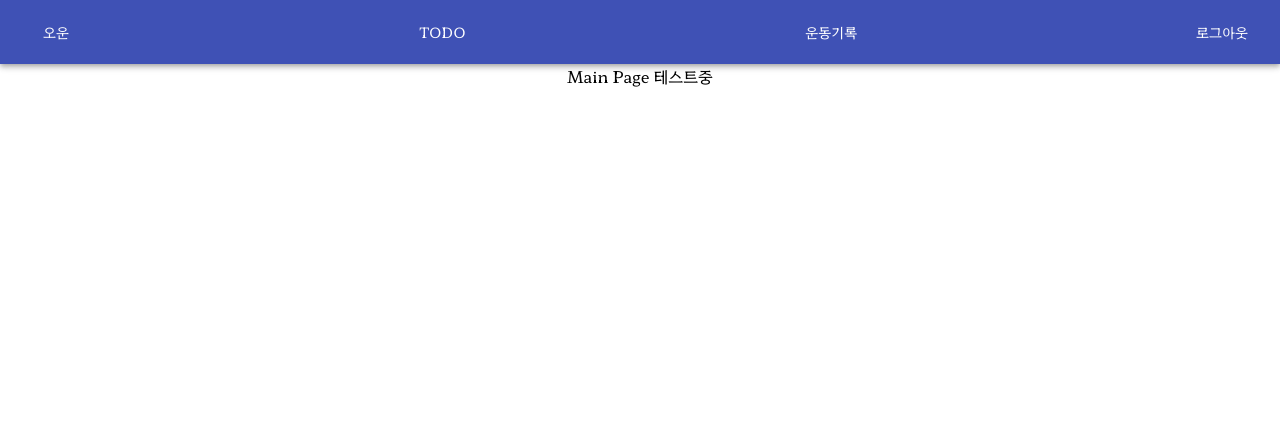
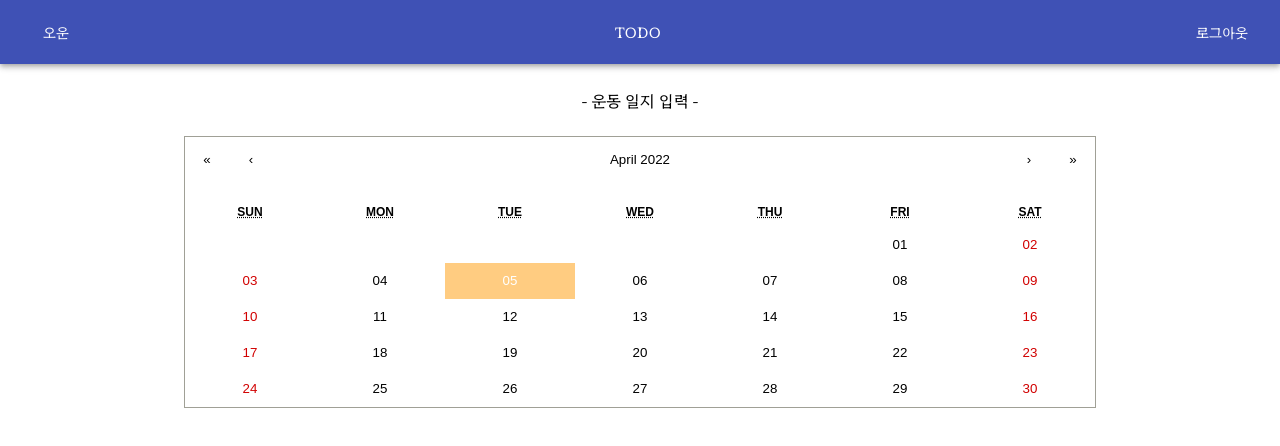
Before and after one commit to TEAM-maximum/workout-log-fe, a React (Create React App) app: page / in a window 1280 px wide. Shown: the top 446 px of the page. Built offline with nearby package versions, Linux system fonts and the light colour scheme; a web font is replaced by a local one.

Commit message:
Feat: 캘린더 기능 추가(클릭 시 해당 날짜 운동일지 작성)

```diff
--- a/package.json
+++ b/package.json
@@ -8,7 +8,9 @@
     "@testing-library/jest-dom": "^5.16.3",
     "@testing-library/react": "^12.1.4",
     "@testing-library/user-event": "^13.5.0",
+    "moment": "^2.29.2",
     "react": "^17.0.2",
+    "react-calendar": "^3.7.0",
     "react-dom": "^17.0.2",
     "react-router-dom": "^6.3.0",
     "react-scripts": "5.0.0",
--- a/src/App.js
+++ b/src/App.js
@@ -1,16 +1,48 @@
-import "./App.css";
+import React, {useState, useEffect} from "react";
+import { Container, Divider, Grid, Typography } from "@material-ui/core";
+import moment from 'moment'
+
+// import "./App.css";
+import WorkoutLog from "./workoutLog/WorkoutLog";
+import Calendar from 'react-calendar';
+import './calendar.css'
 
 const App = () => {
-  /* 로딩중이 아닐 때 렌더링 할 부분 */
+  const [value, onChange] = useState(new Date());
+  const [logPage, setLogPage] = useState(false);
+
+  useEffect(()=> {
+    console.log(value)
+  }, [value]);
+
+  const nextPage = (value) => {
+    onChange(value);
+    setLogPage(true)
+  }
+
+  var calendarComp = (
+    <Grid container>
+
+      <Grid item xs={12} sm={12}>
+        <br/>
+        <Typography align="center">- 운동 일지 입력 -</Typography>
+        <br/>
+        <Calendar onChange={onChange} value={value}
+        calendarType="US"
+        formatDay={(locale, date) => moment(date).format("DD")} // 날짜 표기 '일' 제거
+        showNeighboringMonth={false} //  이전, 이후 달의 날짜는 보이지 않도록 설정
+        onClickDay = {(value, event) => {nextPage(value)}}
+        />
+      </Grid>
+    </Grid>
+  );
 
   return (
-
-  <div className="App">
-    <div>
-      Main Page 테스트중
+    <div className="App">
+      <Container maxWidth="md">
+        <div>{logPage ? <WorkoutLog date={value} previousPage={setLogPage} ></WorkoutLog> : calendarComp}</div>
+      </Container>
     </div>
-  </div>
-
   );
 };
 
--- a/src/AppRouter.js
+++ b/src/AppRouter.js
@@ -24,8 +24,6 @@
             </Route>
             <Route path="/" element={<App />}>
             </Route>
-            <Route path="/workoutLog" element={<WorkoutLog />}>
-            </Route>
           </Routes>
         </div>
       </Router>
--- a/src/Navbar.js
+++ b/src/Navbar.js
@@ -21,12 +21,6 @@
             </Grid>
 
             <Grid>
-            <Button href="/WorkoutLog" color="inherit" >
-                운동기록
-            </Button>
-            </Grid>
-
-            <Grid>
             <Button color="inherit" onClick={signout}>
                 로그아웃
             </Button>
--- /dev/null
+++ b/src/calendar.css
@@ -0,0 +1,117 @@
+.react-calendar {
+  width: 100%;
+  max-width: 100%;
+  background: white;
+  border: 1px solid #a0a096;
+  font-family: Arial, Helvetica, sans-serif;
+  line-height: 1.125em;
+}
+.react-calendar--doubleView {
+  width: 700px;
+}
+.react-calendar--doubleView .react-calendar__viewContainer {
+  display: flex;
+  margin: -0.5em;
+}
+.react-calendar--doubleView .react-calendar__viewContainer > * {
+  width: 50%;
+  margin: 0.5em;
+}
+.react-calendar,
+.react-calendar *,
+.react-calendar *:before,
+.react-calendar *:after {
+  -moz-box-sizing: border-box;
+  -webkit-box-sizing: border-box;
+  box-sizing: border-box;
+}
+.react-calendar button {
+  margin: 0;
+  border: 0;
+  outline: none;
+}
+.react-calendar button:enabled:hover {
+  cursor: pointer;
+}
+.react-calendar__navigation {
+  display: flex;
+  height: 44px;
+  margin-bottom: 1em;
+}
+.react-calendar__navigation button {
+  min-width: 44px;
+  background: none;
+}
+.react-calendar__navigation button:disabled {
+  background-color: #f0f0f0;
+}
+.react-calendar__navigation button:enabled:hover,
+.react-calendar__navigation button:enabled:focus {
+  background-color: #e6e6e6;
+}
+.react-calendar__month-view__weekdays {
+  text-align: center;
+  text-transform: uppercase;
+  font-weight: bold;
+  font-size: 0.75em;
+}
+.react-calendar__month-view__weekdays__weekday {
+  padding: 0.5em;
+}
+.react-calendar__month-view__weekNumbers .react-calendar__tile {
+  display: flex;
+  align-items: center;
+  justify-content: center;
+  font-size: 0.75em;
+  font-weight: bold;
+}
+.react-calendar__month-view__days__day--weekend {
+  color: #d10000;
+}
+.react-calendar__month-view__days__day--neighboringMonth {
+  color: #757575;
+}
+.react-calendar__year-view .react-calendar__tile,
+.react-calendar__decade-view .react-calendar__tile,
+.react-calendar__century-view .react-calendar__tile {
+  padding: 2em 0.5em;
+}
+.react-calendar__tile {
+  max-width: 100%;
+  padding: 10px 6.6667px;
+  background: none;
+  text-align: center;
+  line-height: 16px;
+}
+.react-calendar__tile:disabled {
+  background-color: #f0f0f0;
+}
+.react-calendar__tile:enabled:hover,
+.react-calendar__tile:enabled:focus {
+  background-color: #e6e6e6;
+}
+.react-calendar__tile--now {
+  background: #ffff76;
+}
+.react-calendar__tile--now:enabled:hover,
+.react-calendar__tile--now:enabled:focus {
+  background: #ffffa9;
+}
+.react-calendar__tile--hasActive {
+  background: #76baff;
+}
+.react-calendar__tile--hasActive:enabled:hover,
+.react-calendar__tile--hasActive:enabled:focus {
+  background: #a9d4ff;
+}
+.react-calendar__tile--active {
+  background: #ff99007e;
+  color: white;
+}
+.react-calendar__tile--active:enabled:hover,
+.react-calendar__tile--active:enabled:focus {
+  background: #1087ff;
+}
+.react-calendar--selectRange .react-calendar__tile--hover {
+  background-color: #e6e6e6;
+}
--- a/src/workoutLog/WorkoutLog.js
+++ b/src/workoutLog/WorkoutLog.js
@@ -1,13 +1,14 @@
 import React, {useState, useEffect} from "react";
 import { Container, Button, Divider, Typography } from "@material-ui/core";
+import moment from 'moment'
 
 import WorkoutLogAdd from "./WorkoutLogAdd";
 import WorkoutLogSetItem from "./WorkoutLogSetItem";
 
 import { call } from "../service/ApiService";
 
-const WorkoutLog = () => {
-    const [date, setDate] = useState("2022-02-22");
+const WorkoutLog = (props) => {
+    const [date, setDate] = useState(moment(props.date).format("YYYY-MM-DD"));
     const [setOrder, setSetOrder] = useState(1);
     const [logData, setLogData] = useState([]);
     const [nextPage, setNextPage] = useState(false);
@@ -16,14 +17,17 @@
       if(localStorage.getItem("ACCESS_TOKEN") === "null") {
         window.location.href = "/login";
       }
+    }, []);
+
+    useEffect(() => {
       call("/workoutlog?date="+date, "GET", null).then((response) => {
         setSetOrder(response.data.length);
         setLogData(response.data)
       })
-    }, []);
+    }, [nextPage])
 
     useEffect(() => {
-        console.log(logData);
+        console.log("received log data: ",logData);
     }, [logData])
 
     var logs = (
@@ -42,6 +46,10 @@
           <Button fullWidth variant="contained" onClick={()=>setNextPage(true)}>
             새 종목 입력
           </Button>
+
+          <Button fullWidth variant="contained" onClick={()=>props.previousPage(false)}>
+            뒤로가기
+          </Button>
         </Container>
       </div>
     )
--- a/src/workoutLog/WorkoutLogAdd.js
+++ b/src/workoutLog/WorkoutLogAdd.js
@@ -44,10 +44,11 @@
         if(!response.error) {
           alert("등록 완료")
         }
-        else{
-          alert("등록 실패")
-        }
-        window.location.href = "/workoutlog";
+        setTarget("")
+        setName("")
+        setWeights(["0"])
+        setReps(["0"])
+        props.setNextPage(false)
       });
     };
 
```
Also changed, not shown: 1 other file (tests, documents, lock files or other folders).
